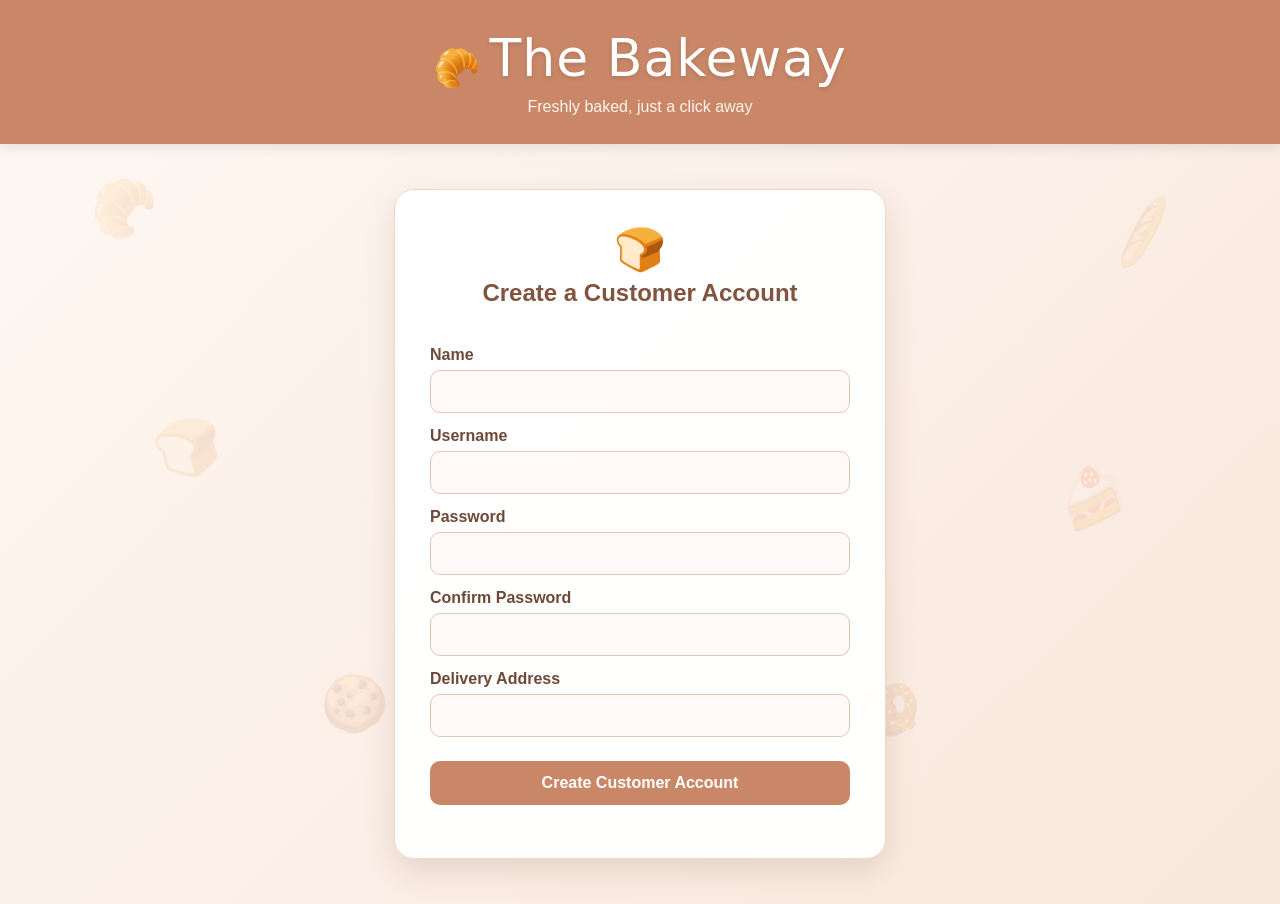
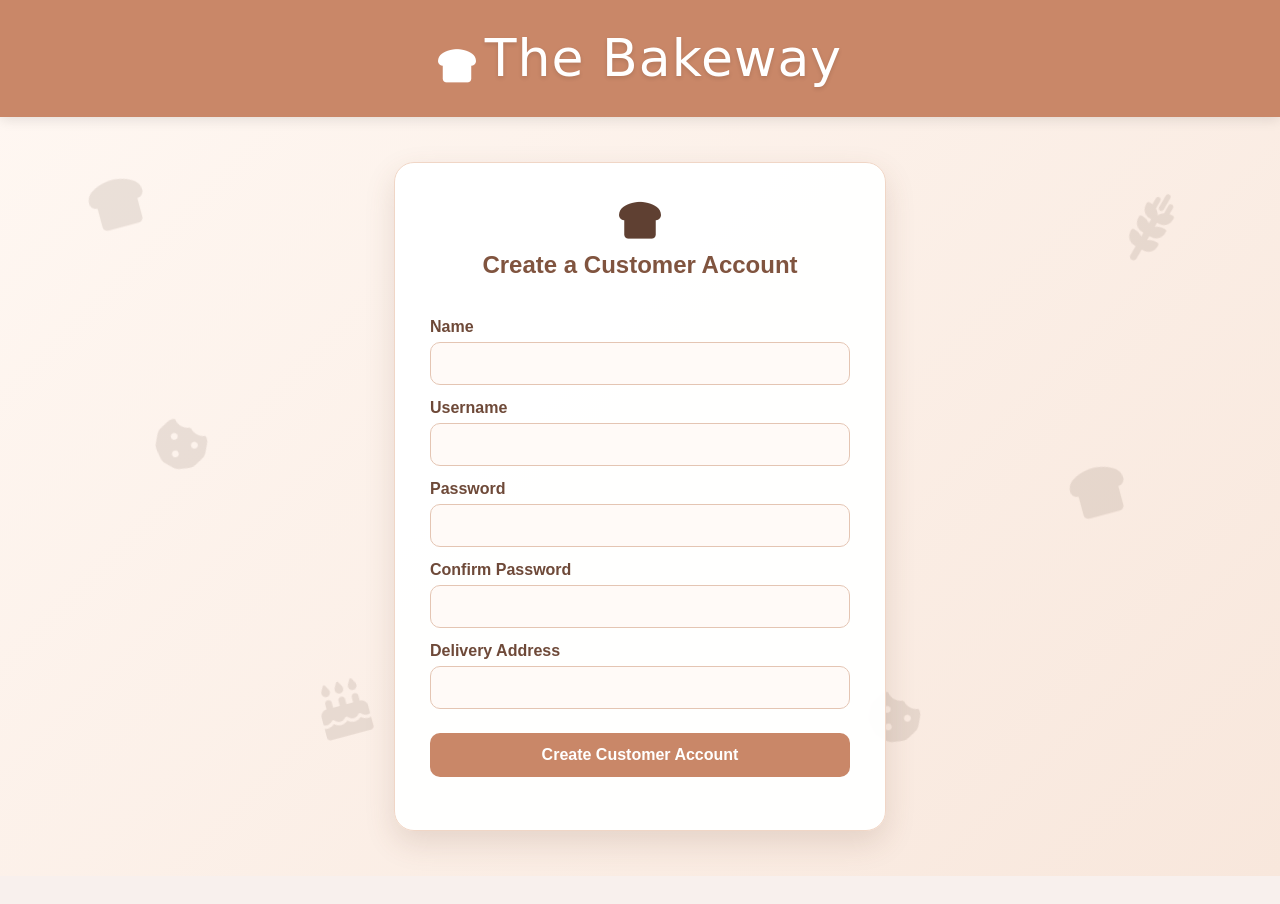
Before and after one commit to wiamekotbi/Commit-Crew-HI, a Spring Boot app: page /registration.html in a window 1280 px wide. After the commit the page ends 876 px from the top, so only its background shows below. Run offline with Spring Boot 4, Linux system fonts and the light colour scheme.

Commit message:
#7 - ~ Replaced header

```diff
--- a/TheBakeway/backend/src/main/resources/static/registration.html
+++ b/TheBakeway/backend/src/main/resources/static/registration.html
@@ -5,26 +5,29 @@
     <meta name="viewport" content="width=device-width, initial-scale=1.0">
     <title>The Bakeway - Register</title>
     <link rel="stylesheet" href="/css/style.css">
+    <link rel="stylesheet"
+      href="https://cdnjs.cloudflare.com/ajax/libs/font-awesome/6.7.2/css/all.min.css">
 </head>
 <body>
 
     <div class="bakery-background">
-        <span class="icon icon1">🥐</span>
-        <span class="icon icon2">🍞</span>
-        <span class="icon icon3">🍪</span>
-        <span class="icon icon4">🥖</span>
-        <span class="icon icon5">🍰</span>
-        <span class="icon icon6">🥨</span>
-    </div>
+    <i class="fa-solid fa-bread-slice icon icon1"></i>
+    <i class="fa-solid fa-cookie-bite icon icon2"></i>
+    <i class="fa-solid fa-cake-candles icon icon3"></i>
+    <i class="fa-solid fa-wheat-awn icon icon4"></i>
+    <i class="fa-solid fa-bread-slice icon icon5"></i>
+    <i class="fa-solid fa-cookie-bite icon icon6"></i>
+</div>
 
     <header>
-        <h1><span class="brand-icon">🥐</span> <span class="brand-name">The Bakeway</span></h1>
-        <p>Freshly baked, just a click away</p>
+        <h1><span class="brand-icon"><i class="fa-solid fa-bread-slice"></i></span> <span class="brand-name">The Bakeway</span></h1>
     </header>
 
     <main>
         <div class="registration-card">
-            <div class="card-icon">🍞</div>
+            <div class="card-icon">
+    <i class="fa-solid fa-bread-slice"></i>
+</div>
 
             <h2>Create a Customer Account</h2>
 
```
